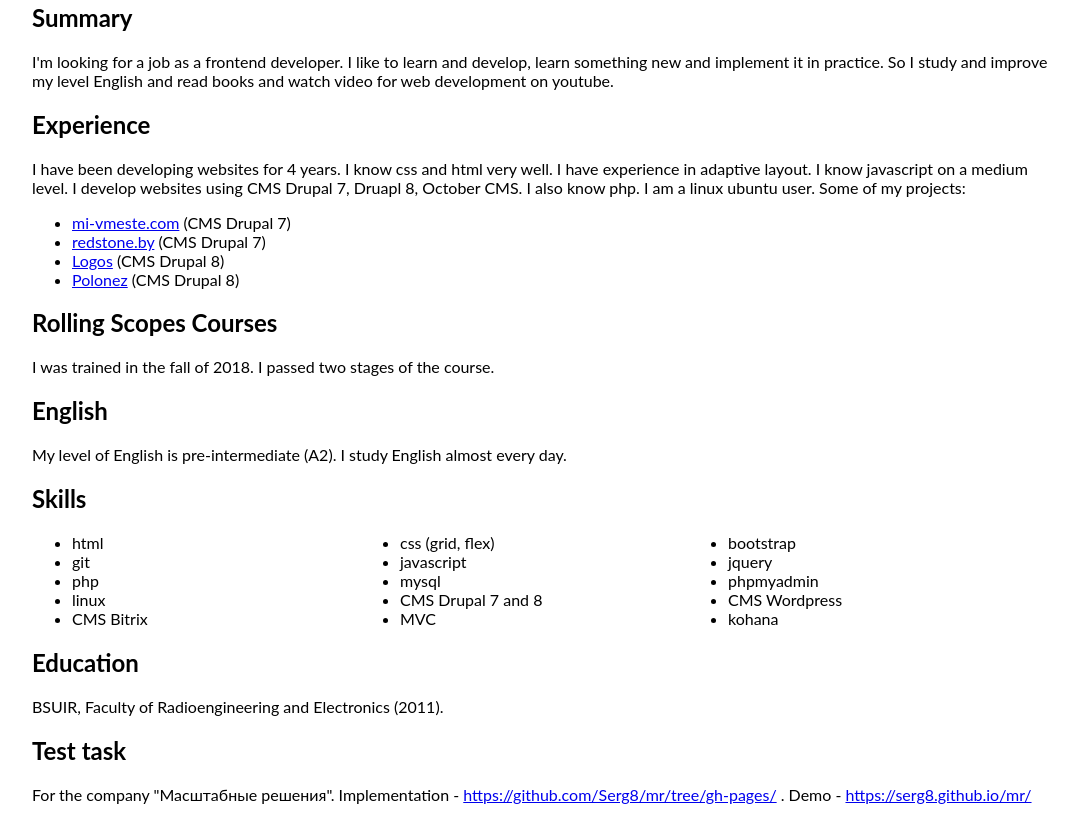
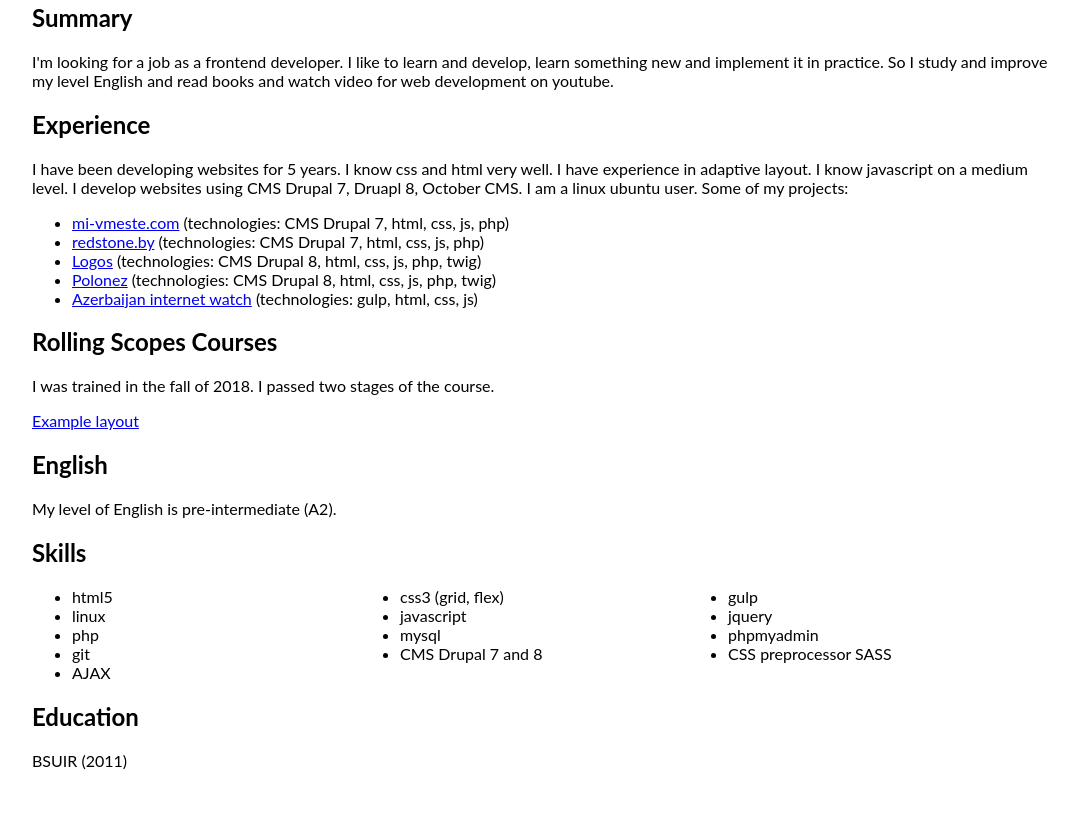
Before and after one commit to Serg8/resume, a plain HTML site: page index.html in a window 1280 px wide. Shown: the part 376-1196 px from the top of the page, without its empty margins (96-1174 px from the left). After the commit the page ends 1162 px from the top, so only its background shows below. Drawn offline with Linux system fonts and the light colour scheme.

Commit message:
feat: update skills

```diff
--- a/css/style.css
+++ b/css/style.css
@@ -45,6 +45,9 @@ h1 {
 .contacts__list a {
   color: #888888;
 }
+.contacts__foto {
+  width: 50%;
+}
 
 .contacts__foto img {
   max-width: 300px;
--- a/index.html
+++ b/index.html
@@ -34,53 +34,47 @@ watch video for web development on youtube. </p>
       </section>
       <section>
       <h2>Experience</h2>
-        <p>I have been developing websites for 4 years. I know css and html very well. I have experience in adaptive layout.
- I know javascript on a medium level. I develop websites using CMS Drupal 7, Druapl 8, October CMS. I also know php. I am a linux ubuntu user.
+        <p>I have been developing websites for 5 years. I know css and html very well. I have experience in adaptive layout.
+ I know javascript on a medium level. I develop websites using CMS Drupal 7, Druapl 8, October CMS. I am a linux ubuntu user.
 Some of my projects:</p>
         <ul>
-          <li><a href="http://mi-vmeste.com/" target="_blank" rel="nofollow noopener">mi-vmeste.com</a> (CMS Drupal 7)</li>
-          <li><a href="https://redstone.by" target="_blank" rel="nofollow noopener">redstone.by</a> (CMS Drupal 7)</li>
-          <li><a href="http://logos-sim.com/" target="_blank" rel="nofollow noopener">Logos</a> (CMS Drupal 8)</li>
-          <li><a href="http://hotelpolonez.by" target="_blank" rel="nofollow noopener">Polonez</a> (CMS Drupal 8)</li>
+          <li><a href="http://mi-vmeste.com/" target="_blank" rel="nofollow noopener">mi-vmeste.com</a> (technologies: CMS Drupal 7, html, css, js, php)</li>
+          <li><a href="https://redstone.by" target="_blank" rel="nofollow noopener">redstone.by</a> (technologies: CMS Drupal 7, html, css, js, php)</li>
+          <li><a href="http://logos-sim.com/" target="_blank" rel="nofollow noopener">Logos</a> (technologies: CMS Drupal 8, html, css, js, php, twig)</li>
+          <li><a href="http://hotelpolonez.by" target="_blank" rel="nofollow noopener">Polonez</a> (technologies: CMS Drupal 8, html, css, js, php, twig)</li>
+          <li><a href="http://azerbaijan.trysitedemo.com/" target="_blank" rel="nofollow noopener">Azerbaijan internet watch</a> (technologies: gulp, html, css, js)</li>
         </ul>
       </section>
       <section>
         <h2>Rolling Scopes Courses</h2>
         <p>I was trained in the fall of 2018. I passed two stages of the course.</p>
+        <p><a href="https://serg8.github.io/" target="_blank" rel="nofollow noopener">Еxample layout</a></p>
       </section>
       <section>
         <h2>English</h2>
-        <p>My level of English is pre-intermediate (A2). I study English almost every day.</p>
+        <p>My level of English is pre-intermediate (A2).</p>
       </section>
       <section>
         <h2>Skills</h2>
         <ul class="slills">
-          <li>html</li>
-          <li>css (grid, flex)</li>
-          <li>bootstrap</li>
-          <li>git</li>
+          <li>html5</li>
+          <li>css3 (grid, flex)</li>
+          <li>gulp</li>
+          <li>linux</li>
           <li>javascript</li>
           <li>jquery</li>
           <li>php</li>
           <li>mysql</li>
           <li>phpmyadmin</li>
-          <li>linux</li>
+          <li>git</li>
           <li>CMS Drupal 7 and 8</li>
-          <li>CMS Wordpress</li>
-          <li>CMS Bitrix</li>
-          <li>MVC</li>
-          <li>kohana</li>
+          <li>CSS preprocessor SASS</li>
+          <li>AJAX</li>
         </ul>
       </section>
      <section>
         <h2>Education</h2>
-        <p>BSUIR, Faculty of Radioengineering and Electronics (2011).</p>
-      </section>
-      <section>
-        <h2>Test task</h2>
-        <p>For the company "Масштабные решения". Implementation -
-<a href="https://github.com/Serg8/mr/tree/gh-pages/" target="_blank" rel="nofollow noopener" >https://github.com/Serg8/mr/tree/gh-pages/</a> .
-Demo - <a href="https://serg8.github.io/mr/" target="_blank" rel="nofollow noopener">https://serg8.github.io/mr/</a></p>
+        <p>BSUIR (2011)</p>
       </section>
     </main>
   </body>
```
